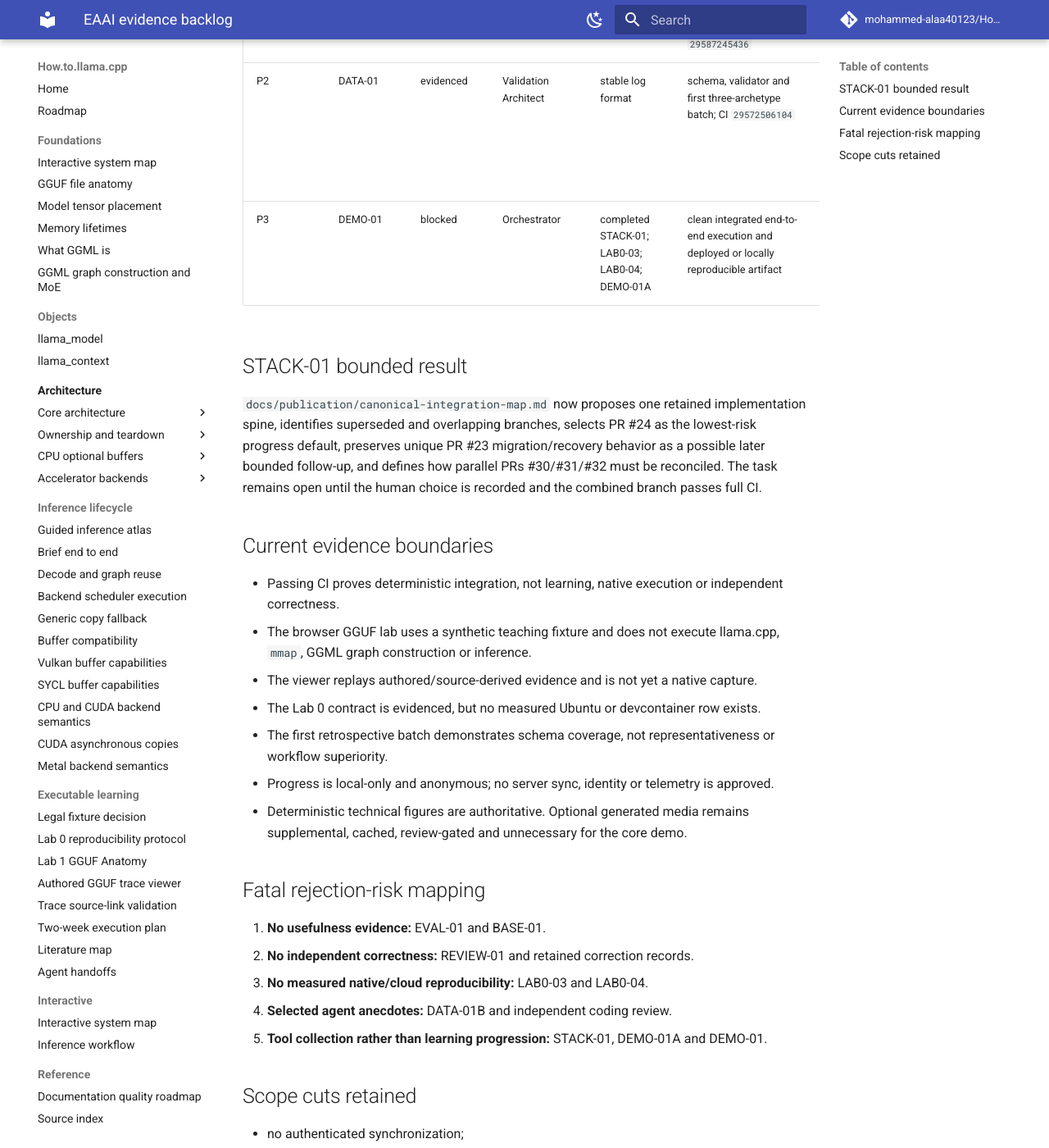
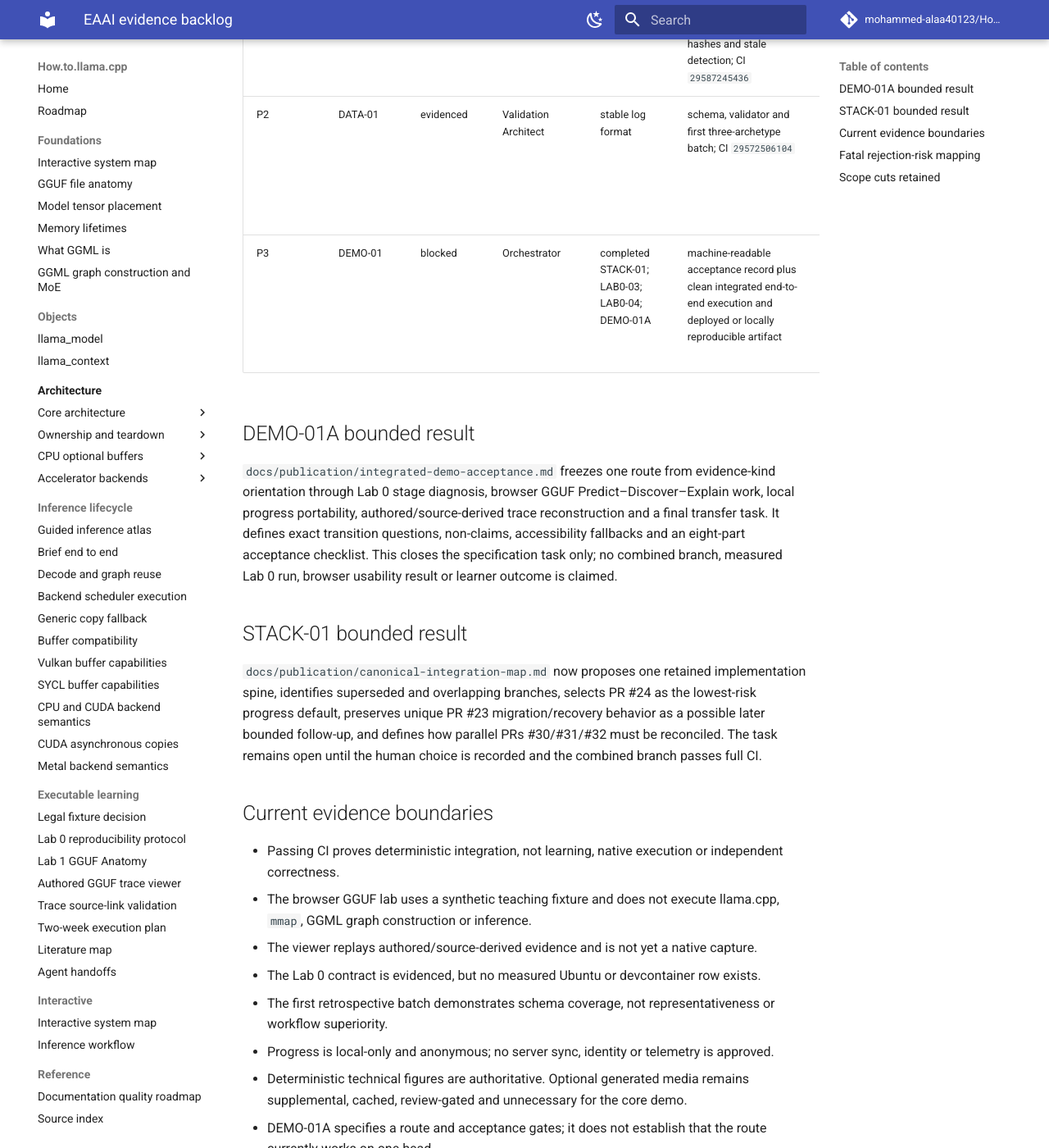
Before and after one commit to mohammed-alaa40123/How.to.llama.cpp, an MkDocs documentation site: the page built from docs/publication/evidence-backlog.md, in a window 1280 px wide and 1400 px high, scrolled down 2943 px. Shown: the whole window at 82% size. Built offline with MkDocs 1.6.1 and Material for MkDocs 9.7.7, drawn with Linux system fonts in a browser that asks for light colours; comment, search, counter and statistics services are not loaded; some of the changed text lies outside the part shown.

Commit message:
Record DEMO-01A acceptance contract

```diff
--- a/docs/publication/evidence-backlog.md
+++ b/docs/publication/evidence-backlog.md
@@ -11,7 +11,7 @@ This queue is dependency-aware. Close an item only with a durable artifact, vali
 | P0 | LAB0-03 | blocked | Validation Architect | clean Ubuntu 24.04 environment | measured model-free local-native record with exact revisions, commands, diagnostics and time-to-ready | The local-native tier completes the bounded path reproducibly |
 | P0 | LAB0-04 | blocked | Validation Architect | devcontainer execution environment | measured model-free devcontainer record using the same contract | The cloud-container tier completes the bounded path reproducibly |
 | P0 | REVIEW-01 | blocked | Human technical reviewer | reviewer nominated | signed/dated review and correction record for fixture, lab, trace, figure and benchmark | Technical correctness is independently supported |
-| P1 | DEMO-01A | ready | Documentation Builder + Validation Architect | proposed STACK-01 map; existing vertical slices | integrated-demo acceptance checklist and cross-experience learner path | The contribution is a coherent learning progression rather than a tool collection |
+| P1 | DEMO-01A | evidenced | Documentation Builder + Validation Architect | proposed STACK-01 map; existing vertical slices | integrated-demo acceptance checklist and exact cross-experience learner path in `integrated-demo-acceptance.md` | The intended contribution is specified as a coherent learning progression rather than a tool collection |
 | P1 | DATA-01B | ready | Validation Architect | DATA-01 contract and first batch | frozen coding/missing-value rules, broader bounded sample and independent coding review | The agent process is analyzable as a longitudinal case study rather than selected anecdotes |
 | P1 | EVAL-01 | blocked | Human + Validation Architect | pathway and ethics decision | approved expert or learner protocol, instruments, consent/ethics determination and recruitment boundary | Educational usefulness can be evaluated rather than inferred |
 | P1 | BASE-01 | blocked | Validation Architect | EVAL-01; BASE-01A; REVIEW-01 | completed information-equivalent comparison with frozen scoring and limitations | Viewer benefit is measured rather than attributed to visual novelty |
@@ -26,7 +26,11 @@ This queue is dependency-aware. Close an item only with a durable artifact, vali
 | P2 | FIG-01 | evidenced | Documentation Builder | MEDIA-01 | deterministic SVG, exact replay, checksums and alt text; CI `29553868078` | Authoritative technical figures need not depend on generative models |
 | P2 | MEDIA-02 | evidenced | Validation Architect | MEDIA-01; FIG-01 | accepted/revised/rejected lifecycle, reasons, exact hashes and stale detection; CI `29587245436` | Media decisions are auditable without ordinary-CI regeneration |
 | P2 | DATA-01 | evidenced | Validation Architect | stable log format | schema, validator and first three-archetype batch; CI `29572506104` | The retrospective contract represents success, repair and blocked reassignment |
-| P3 | DEMO-01 | blocked | Orchestrator | completed STACK-01; LAB0-03; LAB0-04; DEMO-01A | clean integrated end-to-end execution and deployed or locally reproducible artifact | The system exists as one coherent educational experience |
+| P3 | DEMO-01 | blocked | Orchestrator | completed STACK-01; LAB0-03; LAB0-04; DEMO-01A | machine-readable acceptance record plus clean integrated end-to-end execution and deployed or locally reproducible artifact | The specified learning progression exists as one coherent educational experience |
+
+## DEMO-01A bounded result
+
+`docs/publication/integrated-demo-acceptance.md` freezes one route from evidence-kind orientation through Lab 0 stage diagnosis, browser GGUF Predict–Discover–Explain work, local progress portability, authored/source-derived trace reconstruction and a final transfer task. It defines exact transition questions, non-claims, accessibility fallbacks and an eight-part acceptance checklist. This closes the specification task only; no combined branch, measured Lab 0 run, browser usability result or learner outcome is claimed.
 
 ## STACK-01 bounded result
 
@@ -41,6 +45,7 @@ This queue is dependency-aware. Close an item only with a durable artifact, vali
 - The first retrospective batch demonstrates schema coverage, not representativeness or workflow superiority.
 - Progress is local-only and anonymous; no server sync, identity or telemetry is approved.
 - Deterministic technical figures are authoritative. Optional generated media remains supplemental, cached, review-gated and unnecessary for the core demo.
+- DEMO-01A specifies a route and acceptance gates; it does not establish that the route currently works on one head.
 
 ## Fatal rejection-risk mapping
 
```
Also changed, not shown: other parts of docs/publication/evidence-backlog.md (+1 -1 lines).
